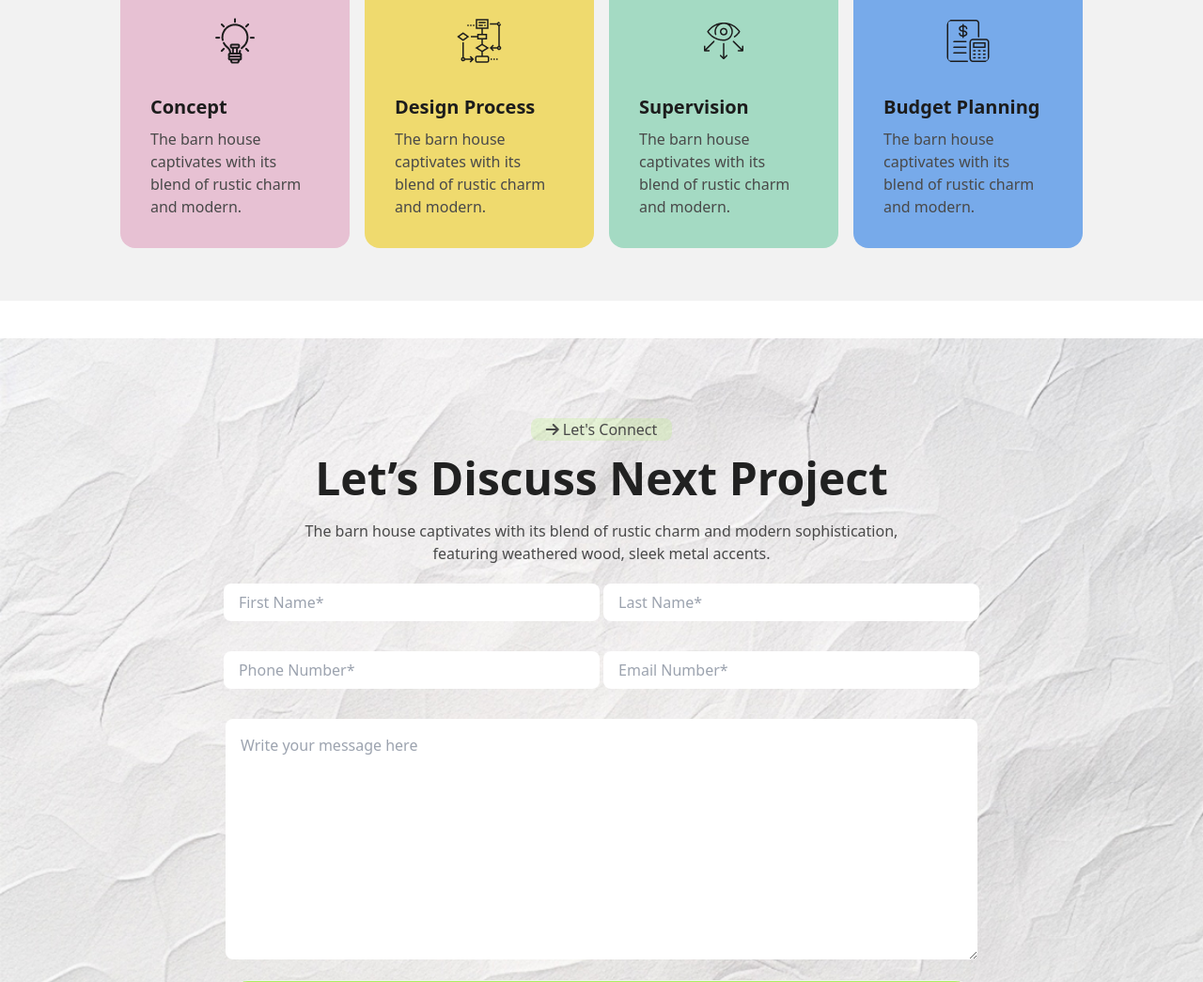
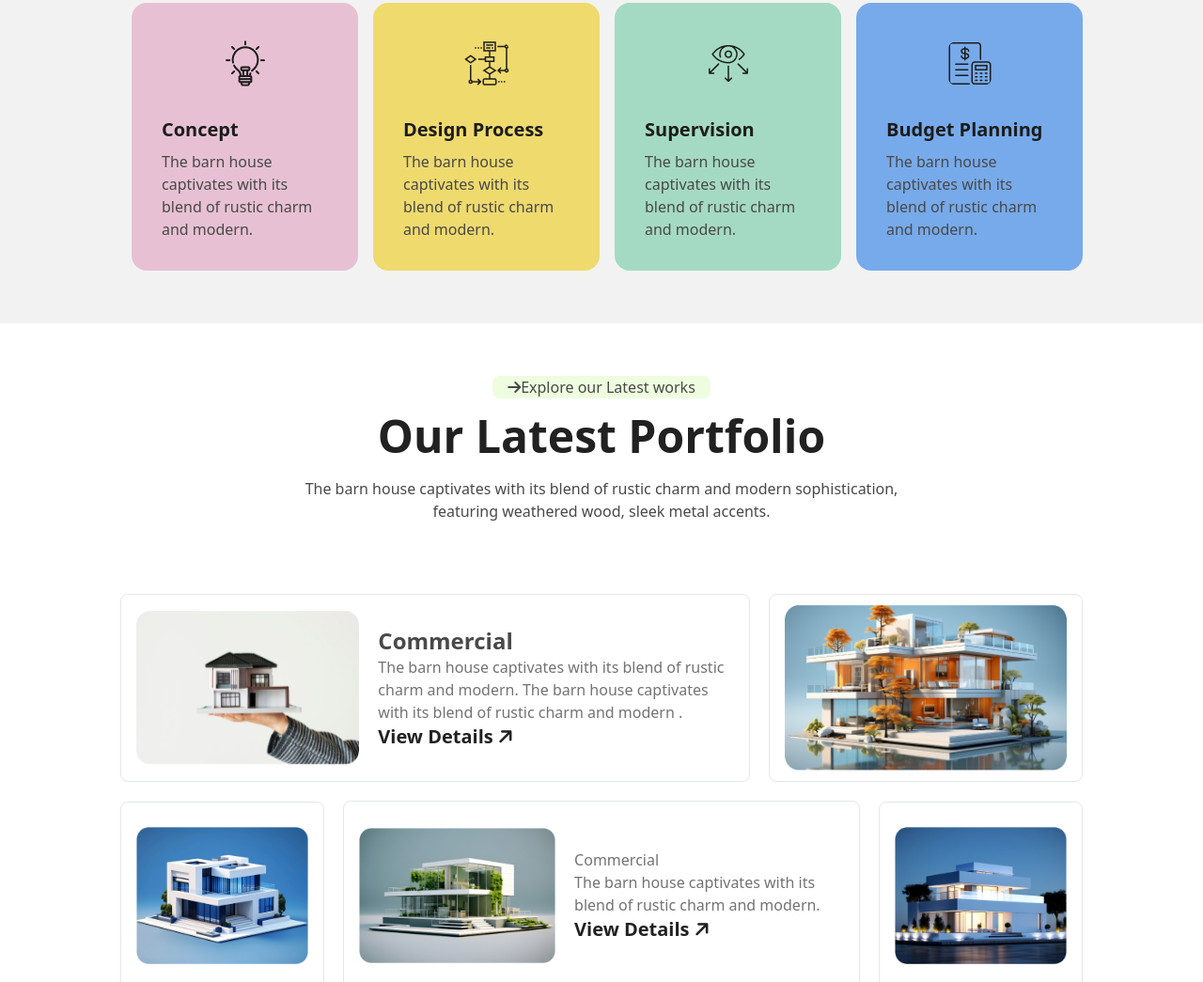
Before and after one commit to Hossainmithu/rinterio-assignment, a plain HTML site: page index.html in a window 1280 px wide. Shown: the part 1755-2800 px from the top of the page at 94% size. Drawn offline with nearby package versions, Linux system fonts and the light colour scheme.

Commit message:
added latest portfolio section

```diff
--- a/index.html
+++ b/index.html
@@ -74,7 +74,7 @@
     <!-- banner section -->
     <section>
       <div class="card card-compact bg-base-100 w-[95%] lg:w-4/5 m-auto">
-        <figure>
+        <figure class=" pt-6">
           <img src="assets/banner.png" alt="">
         </figure>
         <div class="card-body">
@@ -103,8 +103,11 @@
             </div>
             <br>
             <br>
-            <button class="bg-white rounded-lg px-4 my-4"> <i class="fa-solid fa-arrow-right"></i> About us</button>
-            <h1 class="text-4xl lg:text-5xl text-center lg:text-left font-extrabold text-[#212121]">We design
+            <div class="text-center lg:text-left">
+              <button class="bg-white rounded-lg  px-4 my-4"> <i class="fa-solid fa-arrow-right"></i> About
+                us</button>
+            </div>
+            <h1 class="text-3xl lg:text-5xl text-center lg:text-left font-extrabold text-[#212121]">We design
               thoughtful, liveable spaces</h1>
             <p class="py-6 font-medium text-base text-center lg:text-left lg:text-[16px] text-[#494949]">The barn house
               captivates with its blend of rustic charm and
@@ -145,14 +148,15 @@
           <p class="mb-5 text-[#494949] ">The barn house captivates with its blend of rustic charm and modern
             sophistication, <br> featuring weathered wood, sleek metal accents.</p>
         </div>
-        <div class="flex-cols-1  lg:flex gap-4">
+        <div class="flex-cols-1  lg:flex gap-4 ml-3">
           <div class="card bg-[#E7C1D3] mb-4  w-96">
             <figure class="px-10 pt-10">
               <img src="assets/concept.png" alt="" class="rounded-xl" />
             </figure>
             <div class="card-body text-left">
               <h2 class="card-title text-[#1C1C1C] text-xl font-bold">Concept</h2>
-              <p class="text-[#494949] text-[16px] font-medium">The barn house captivates with its blend of rustic charm and modern.</p>
+              <p class="text-[#494949] text-[16px] font-medium">The barn house captivates with its blend of rustic charm
+                and modern.</p>
             </div>
           </div>
           <div class="card bg-[#EFDA6E] mb-4 w-96 ">
@@ -161,7 +165,8 @@
             </figure>
             <div class="card-body  text-left">
               <h2 class="card-title text-[#1C1C1C] text-xl font-bold">Design Process</h2>
-              <p class="text-[#494949] text-[16px] font-medium">The barn house captivates with its blend of rustic charm and modern.</p>
+              <p class="text-[#494949] text-[16px] font-medium">The barn house captivates with its blend of rustic charm
+                and modern.</p>
             </div>
           </div>
           <div class="card bg-[#A4DAC3] mb-4 w-96">
@@ -170,7 +175,8 @@
             </figure>
             <div class="card-body  text-left">
               <h2 class="card-title text-[#1C1C1C] text-xl font-bold">Supervision</h2>
-              <p class="text-[#494949] text-[16px] font-medium">The barn house captivates with its blend of rustic charm and modern.</p>
+              <p class="text-[#494949] text-[16px] font-medium">The barn house captivates with its blend of rustic charm
+                and modern.</p>
             </div>
           </div>
           <div class="card bg-[#77AAEA] mb-4 w-96 ">
@@ -179,8 +185,63 @@
             </figure>
             <div class="card-body  text-left">
               <h2 class="card-title text-[#1C1C1C] text-xl font-bold">Budget Planning</h2>
-              <p class="text-[#494949] text-[16px] font-medium">The barn house captivates with its blend of rustic charm and modern.</p>
+              <p class="text-[#494949] text-[16px] font-medium">The barn house captivates with its blend of rustic charm
+                and modern.</p>
             </div>
+          </div>
+        </div>
+      </div>
+    </section>
+    <!-- our latest portfolio section -->
+    <section>
+      <div class="w-[95%] lg:w-4/5 py-10 m-auto bg-[#FFFFFF]">
+        <div class="text-center ">
+          <button class="bg-[#ABEF5F33] text-[#494949] rounded-lg px-4 my-4"> <i
+              class="fa-solid fa-arrow-right"></i>Explore our Latest works</button>
+          <h1 class="mb-5 text-3xl lg:text-5xl text-[#212121] font-bold">Our Latest Portfolio</h1>
+          <p class="mb-5 text-[#494949] ">The barn house captivates with its blend of rustic charm and modern
+            sophistication, <br> featuring weathered wood, sleek metal accents.</p>
+        </div>
+      </div>
+      <div class="w-[95%] lg:w-4/5 py-4 m-auto bg-[#FFFFFF]">
+        <div class="flex-cols-1 lg:flex justify-center items-center gap-5 mb-5">
+          <div class="flex-cols-1 lg:flex justify-center items-center gap-5 border h-[200px] rounded-lg bg-base-100 w-2/3 p-4">
+            <div class=" rounded-lg  flex justify-center items-center h-[200px]">
+              <img class="w-[550px] lg:w-[660px] rounded-lg" src="assets/img1.png" alt="" />
+            </div>
+            <div>
+              <h2 class=" text-[#494949] text-2xl font-bold">Commercial</h2>
+              <p class="text-[#737373] text-[16px] font-medium">The barn house captivates with its blend of rustic charm
+                and modern. The barn house captivates with its blend of rustic charm and modern .</p>
+              <div class="justify-start ">
+                <button class="rounded-3xl text-xl font-bold text-[#212121]">View Details <i
+                    class="fa-solid fa-arrow-up rotate-45"></i></button>
+              </div>
+            </div>
+          </div>
+          <div class="w-1/3 border h-[200px] rounded-lg flex justify-center items-center ">
+            <img class="p-4 h-52" src="assets/img2.png" alt="">
+          </div>
+        </div>
+        <div class="flex-cols-1 lg:flex justify-center items-center gap-5 mb-5">
+          <div class="p-4 w-1/3 border h-[200px] rounded-lg flex justify-center items-center ">
+            <img src="assets/img3.png" alt="">
+          </div>
+          <div class="border rounded-lg flex-cols-1 lg:flex gap-5 justify-center items-center bg-base-100">
+            <div class=" rounded-lg pl-4 flex justify-center items-center h-[200px]">
+              <img class="w-[360px] rounded-lg" src="assets/img4.png" alt="" />
+            </div>
+            <div class="">
+              <h2 class="text-[#737373] text-[16px] font-medium">Commercial</h2>
+              <p class="text-[#737373] text-[16px] font-medium">The barn house captivates with its blend of rustic charm and modern. </p>
+              <div class=" justify-start ">
+                <button class="rounded-3xl text-xl font-bold text-[#212121]">View Details <i
+                    class="fa-solid fa-arrow-up rotate-45"></i></button>
+              </div>
+            </div>
+          </div>
+          <div class="p-4 w-1/3 border h-[200px] rounded-lg flex justify-center items-center  ">
+            <img src="assets/img5.png" alt="">
           </div>
         </div>
       </div>
```
